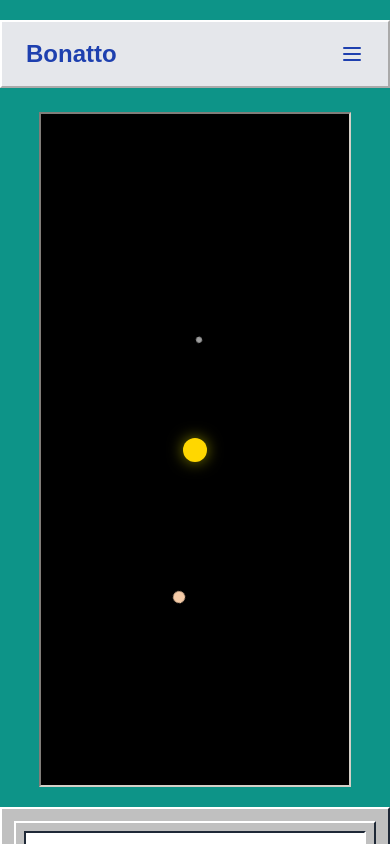
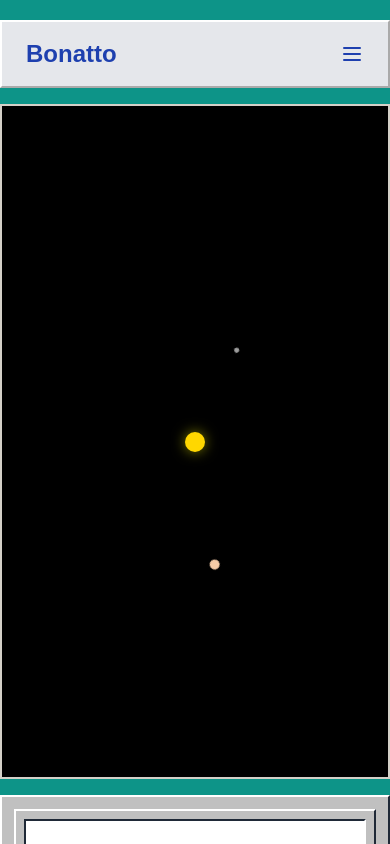
Before and after one commit to SergioBonatto/site, a Next.js app: page / in a window 390 px wide. Shown: the top 844 px of the page. Built offline with nearby package versions, Linux system fonts and the light colour scheme; grey boxes are pictures that could not be loaded.

Commit message:
base done

```diff
--- a/src/components/About/about.tsx
+++ b/src/components/About/about.tsx
@@ -1,3 +1,4 @@
+/* eslint-disable react/no-unescaped-entities */
 'use client';
 
 import React from 'react';
@@ -79,8 +80,8 @@ const About: React.FC<AboutProps> = ({
             "border-2",
             WIN95_BORDERS.sunken
           )}>
-            <h2 className="text-2xl md:text-3xl lg:text-4xl font-bold font-['MS Sans Serif'] text-[#000080] mb-4 md:mb-6 select-none">
-              About me
+            <h2 className="text-2xl md:text-3xl lg:text-4xl font-bold font-[&apos;MS Sans Serif&apos;] text-[#000080] mb-4 md:mb-6 select-none">
+              About me {/* eslint-disable-line react/no-unescaped-entities */}
             </h2>
 
             <div className="space-y-3 md:space-y-4 font-['MS Sans Serif'] text-gray-800">
--- a/src/components/solarSystem.tsx
+++ b/src/components/solarSystem.tsx
@@ -1,23 +1,145 @@
-import styles from "./SolarSystem.module.css";
+'use client';
 
-const SolarSystem = () => {
+import React, { useState, useEffect } from 'react';
+
+const SolarSystem: React.FC = () => {
+  const [systemScale, setSystemScale] = useState(1);
+  const [mounted, setMounted] = useState(false);
+
+  useEffect(() => {
+    setMounted(true);
+    // Responsive scaling based on screen size
+    const handleResize = () => {
+      const baseScale = window.innerWidth < 640 ? 0.5 :
+                        window.innerWidth < 1024 ? 0.7 : 1;
+      setSystemScale(baseScale);
+    };
+
+    handleResize();
+    window.addEventListener('resize', handleResize);
+    return () => window.removeEventListener('resize', handleResize);
+  }, []);
+
+  if (!mounted) return null;
+
+  // Planets configuration with increased orbit radii and spacing
+  const planets = [
+    { name: 'mercury', size: 10, color: '#9E9E9E', orbitRadius: 100, animationDuration: 5 },
+    { name: 'venus', size: 20, color: '#F5CBA7', orbitRadius: 150, animationDuration: 7 },
+    { name: 'mars', size: 15, color: '#FF4500', orbitRadius: 320, animationDuration: 12 },
+    { name: 'jupiter', size: 40, color: '#D2B48C', orbitRadius: 420, animationDuration: 15 },
+    { name: 'saturn', size: 35, color: '#F4A460', orbitRadius: 550, animationDuration: 18 },
+    { name: 'uranus', size: 30, color: '#5F9EA0', orbitRadius: 700, animationDuration: 22 },
+    { name: 'neptune', size: 30, color: '#4682B4', orbitRadius: 850, animationDuration: 27 }
+  ];
+
+  const renderPlanet = (planet: typeof planets[0]) => {
+    const planetStyle = {
+      position: 'absolute',
+      width: `${planet.size * systemScale}px`,
+      height: `${planet.size * systemScale}px`,
+      backgroundColor: planet.color,
+      borderRadius: '50%', // Ensure circular shape
+      animationDuration: `${planet.animationDuration}s`,
+      transformOrigin: `calc(${planet.orbitRadius * systemScale}px * var(--orbit-scale))`,
+      left: `calc(50% - ${planet.orbitRadius * systemScale / 2}px)`,
+      top: '50%',
+      transform: 'translate(-50%, -50%)',
+      zIndex: 1
+    } as React.CSSProperties;
+
+    // Special rendering for Saturn with its ring
+    if (planet.name === 'saturn') {
+      return (
+        <div
+          key={planet.name}
+          className={`absolute planet ${planet.name} animate-orbit`}
+          style={planetStyle}
+        >
+          {/* Saturn's ring */}
+          <div
+            className="absolute top-1/2 left-1/2 transform -translate-x-1/2 -translate-y-1/2
+                       border-transparent border-opacity-60 border-solid"
+            style={{
+              width: `${(planet.size * 1.7) * systemScale}px`,
+              height: `${(planet.size * 0.6) * systemScale}px`,
+              borderWidth: `${(planet.size * 0.15) * systemScale}px`,
+              borderColor: 'rgba(244, 164, 96, 0.6)',
+              borderRadius: '50%',
+              transform: 'translate(-50%, -50%) rotate(20deg)',
+              zIndex: -1
+            }}
+          />
+        </div>
+      );
+    }
+
+    return (
+      <div
+        key={planet.name}
+        className={`absolute planet ${planet.name} animate-orbit`}
+        style={planetStyle}
+      />
+    );
+  };
+
   return (
-    <div id={styles["solar-system"]}>
-      <div className={`${styles.sun}`}></div>
+    <div
+    className="relative w-full max-w-6xl h-[80vh] bg-black mx-auto my-10 flex justify-center items-center overflow-hidden border-2 border-[#d4d0c8] p-4 mb-[5rem]"
+    style={{ transform: 'translateY(4rem)' }}
+  >
+      {/* Sun */}
+      <div
+        className="absolute rounded-full z-10"
+        style={{
+          width: `${40 * systemScale}px`,
+          height: `${40 * systemScale}px`,
+          backgroundColor: '#FFD700',
+          boxShadow: `0 0 ${25 * systemScale}px rgba(255, 255, 0, 0.5)`,
+          top: '50%',
+          left: '50%',
+          transform: 'translate(-50%, -50%)'
+        }}
+      />
 
-      <div className={`${styles.planet} ${styles.mercury}`}></div>
-      <div className={`${styles.planet} ${styles.venus}`}></div>
-
-      <div className={styles["earth-system"]}>
-        <div className={styles.earth}></div>
-        <div className={styles.moon}></div>
+      {/* Earth-Moon System */}
+      <div
+        className="absolute earth-system animate-orbit"
+        style={{
+          width: `${60 * systemScale}px`,
+          height: `${60 * systemScale}px`,
+          animationDuration: '10s',
+          transformOrigin: `calc(250px * ${systemScale} * var(--orbit-scale))`,
+          left: `calc(50% - ${250 * systemScale / 2}px)`,
+          top: '50%',
+          transform: 'translate(-50%, -50%)'
+        }}
+      >
+        <div
+          className="absolute planet earth rounded-full"
+          style={{
+            width: `${25 * systemScale}px`,
+            height: `${25 * systemScale}px`,
+            backgroundColor: '#4682B4',
+            top: '50%',
+            left: '50%',
+            transform: 'translate(-50%, -50%)'
+          }}
+        />
+        <div
+          className="absolute moon rounded-full animate-moon-orbit"
+          style={{
+            width: `${7 * systemScale}px`,
+            height: `${7 * systemScale}px`,
+            backgroundColor: '#C0C0C0',
+            top: '50%',
+            left: '50%'
+          }}
+        />
       </div>
 
-      <div className={`${styles.planet} ${styles.mars}`}></div>
-      <div className={`${styles.planet} ${styles.jupiter}`}></div>
-      <div className={`${styles.planet} ${styles.saturn}`}></div>
-      <div className={`${styles.planet} ${styles.uranus}`}></div>
-      <div className={`${styles.planet} ${styles.neptune}`}></div>
+      {/* Render all other planets */}
+      {planets.map(renderPlanet)}
     </div>
   );
 };
```
Also changed, not shown: src/components/Footer/footer.tsx (+109 -34 lines).
